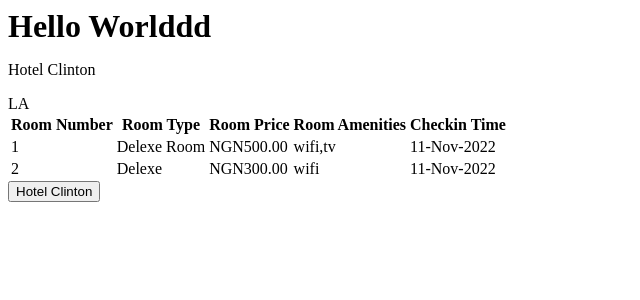
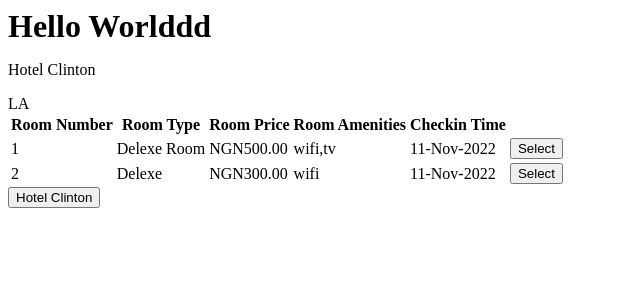
Before and after one commit to Alausa-AbdulAzeez/hinv, an Angular app: page / in a window 1280 px wide. Shown: the top 300 px of the page, without its empty margins (0-640 px from the left). Built offline with nearby package versions, Linux system fonts and the light colour scheme.

Commit message:
tested @output and @input

```diff
--- a/src/app/rooms/rooms-list/rooms-list.component.html
+++ b/src/app/rooms/rooms-list/rooms-list.component.html
@@ -13,5 +13,8 @@
     <td>{{ room.price | currency : "NGN" }}</td>
     <td>{{ room.amenities | lowercase }}</td>
     <td>{{ room.checkinTime | date : "dd-MMM-yyyy" }}</td>
+    <td>
+      <button (click)="selectRoom(room)">Select</button>
+    </td>
   </tr>
 </table>
--- a/src/app/rooms/rooms-list/rooms-list.component.ts
+++ b/src/app/rooms/rooms-list/rooms-list.component.ts
@@ -1,4 +1,4 @@
-import { Component, Input } from '@angular/core';
+import { Component, Input, Output, EventEmitter } from '@angular/core';
 import { RoomList } from '../rooms';
 
 @Component({
@@ -8,4 +8,9 @@
 })
 export class RoomsListComponent {
   @Input() rooms: RoomList[] = [];
+  @Output() selectedRoom = new EventEmitter<RoomList>();
+
+  selectRoom(room: RoomList) {
+    this.selectedRoom.emit(room);
+  }
 }
--- a/src/app/rooms/rooms.component.html
+++ b/src/app/rooms/rooms.component.html
@@ -2,6 +2,12 @@
 <div [innerText]="location" [hidden]="!showLocation"></div>
 
 <div *ngIf="room.availableRooms > 0">
-  <app-rooms-list [rooms]="roomList"></app-rooms-list>
+  <app-rooms-list
+    [rooms]="roomList"
+    (selectedRoom)="selectRoom($event)"
+  ></app-rooms-list>
+  <div *ngIf="selectedRoom">
+    {{ selectedRoom | json }}
+  </div>
 </div>
 <button (click)="toggle()">{{ hotelName }}</button>
--- a/src/app/rooms/rooms.component.ts
+++ b/src/app/rooms/rooms.component.ts
@@ -18,6 +18,7 @@
   };
 
   roomList: RoomList[] = [];
+  selectedRoom?: RoomList;
 
   constructor() {}
 
@@ -47,4 +48,8 @@
   toggle() {
     this.showLocation = !this.showLocation;
   }
+
+  selectRoom(room: RoomList) {
+    this.selectedRoom = room;
+  }
 }
```
